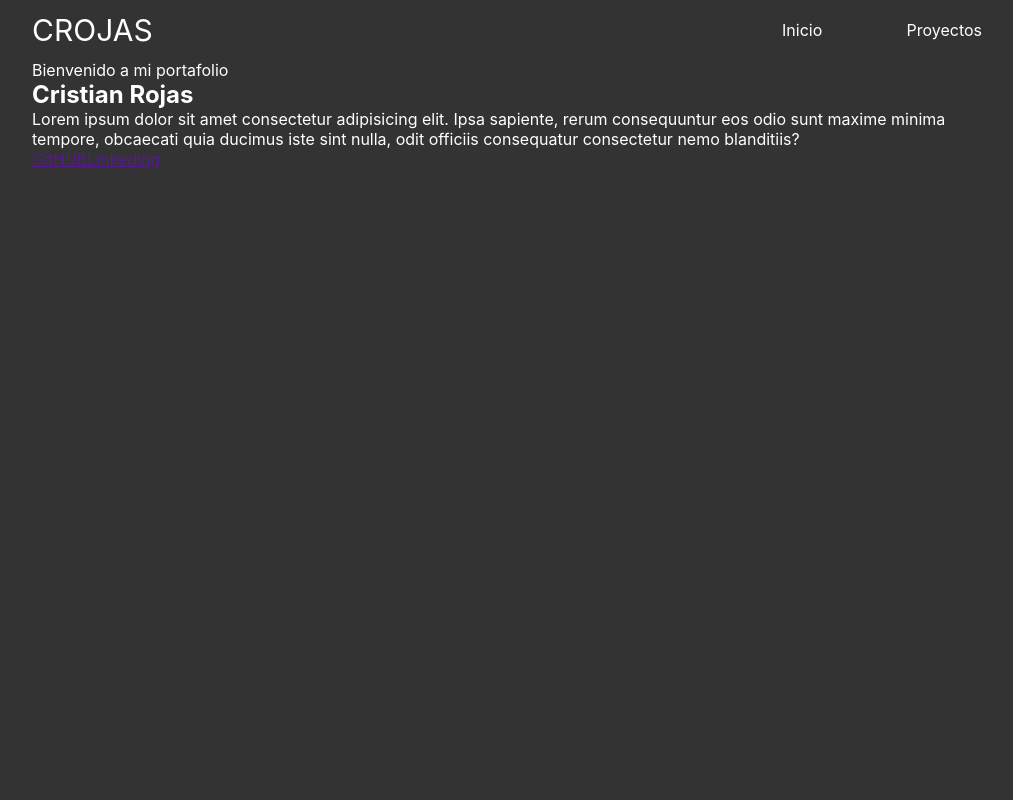
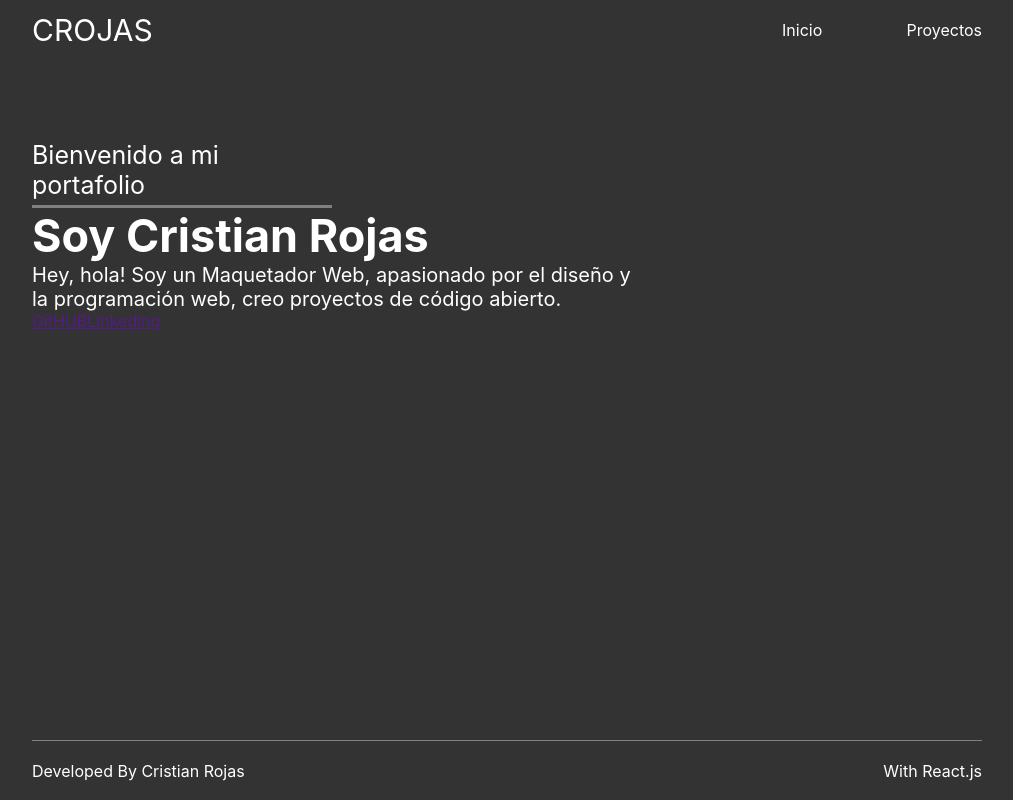
Before and after one commit to cristiandrc/cristiandrc.github.io, a React app: page / in a window 1280 px wide. Shown: the whole page, without its empty margins (133-1146 px from the left). Built offline with nearby package versions, Linux system fonts and the light colour scheme.

Commit message:
add Layout

```diff
--- /dev/null
+++ b/src/components/Footer.jsx
@@ -0,0 +1,12 @@
+import React from "react";
+import { FooterStyle } from "../style/Footer";
+const Footer = () => {
+  return (
+    <FooterStyle>
+      <p>Developed By Cristian Rojas</p>
+      <p>With React.js</p>
+    </FooterStyle>
+  );
+};
+
+export { Footer };
--- a/src/components/Hero.jsx
+++ b/src/components/Hero.jsx
@@ -1,17 +1,14 @@
 import React from "react";
-import { Section } from "../style/Hero";
+import { Section, H2, Pw, P } from "../style/Hero";
 const Hero = () => {
   return (
     <Section>
-      <p>Bienvenido a mi portafolio</p>
-      <h2>Cristian Rojas</h2>
-      <p>
-        Lorem ipsum dolor sit amet consectetur adipisicing elit. Ipsa sapiente,
-        rerum consequuntur eos odio sunt maxime minima tempore, obcaecati quia
-        ducimus iste sint nulla, odit officiis consequatur consectetur nemo
-        blanditiis?
-      </p>
-
+      <Pw>Bienvenido a mi portafolio</Pw>
+      <H2>Soy Cristian Rojas</H2>
+      <P>
+        Hey, hola! Soy un Maquetador Web, apasionado por el diseño y la
+        programación web, creo proyectos de código abierto.
+      </P>
       <a href="">GitHUB</a>
       <a href="">Linkeding</a>
     </Section>
--- /dev/null
+++ b/src/components/Layout.jsx
@@ -0,0 +1,15 @@
+import React from "react";
+import { Header } from "./Header";
+import { Footer } from "./Footer";
+import { Div, Section } from "../style/Layout";
+const Layout = ({ children }) => {
+  return (
+    <Div>
+      <Header />
+      <Section>{children}</Section>
+      <Footer />
+    </Div>
+  );
+};
+
+export { Layout };
--- a/src/containers/Home.jsx
+++ b/src/containers/Home.jsx
@@ -1,10 +1,8 @@
 import React from "react";
-import { Header } from "../components/Header";
 import { Hero } from "../components/Hero";
 const Home = () => {
   return (
     <>
-      <Header />
       <Hero />
     </>
   );
--- a/src/routes/App.jsx
+++ b/src/routes/App.jsx
@@ -2,11 +2,14 @@ import React from "react";
 import { GlobalStyles } from "../style/GlobalStyles";
 // import Building from "../containers/Building";
 import { Home } from "../containers/Home";
+import { Layout } from "../components/Layout";
 const App = () => {
   return (
     <>
       <GlobalStyles />
-      <Home />
+      <Layout>
+        <Home />
+      </Layout>
     </>
   );
 };
--- /dev/null
+++ b/src/style/Footer.js
@@ -0,0 +1,12 @@
+import styled from "styled-components";
+
+export const FooterStyle = styled.footer`
+  width: 100%;
+  height: 60px;
+  max-width: 950px;
+  margin: 0 auto;
+  display: flex;
+  justify-content: space-between;
+  align-items: center;
+  border-top: solid 1px gray;
+`;
--- a/src/style/Hero.js
+++ b/src/style/Hero.js
@@ -2,5 +2,22 @@ import styled from "styled-components";
 
 export const Section = styled.section`
   max-width: 950px;
-  margin: 0 auto;
+  margin: 80px auto 0;
 `;
+
+export const H2 = styled.h2`
+  font-size: 45px;
+`;
+
+export const Pw = styled.p`
+  font-size: 25px;
+  width: 300px;
+  border-bottom: 3px solid gray;
+  padding-bottom: 5px;
+`;
+
+export const P = styled.p`
+  width: 80%;
+  max-width: 600px;
+  font-size: 20px;
+`;
--- /dev/null
+++ b/src/style/Layout.js
@@ -0,0 +1,12 @@
+import styled from "styled-components";
+
+export const Div = styled.div`
+  min-height: 100vh;
+  display: flex;
+  flex-direction: column;
+  justify-content: space-between;
+`;
+
+export const Section = styled.section`
+  height: calc(100vh - 120px);
+`;
```
